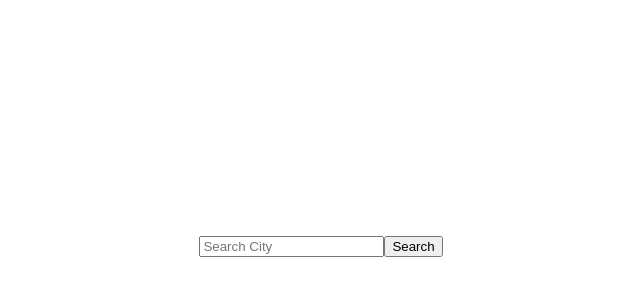
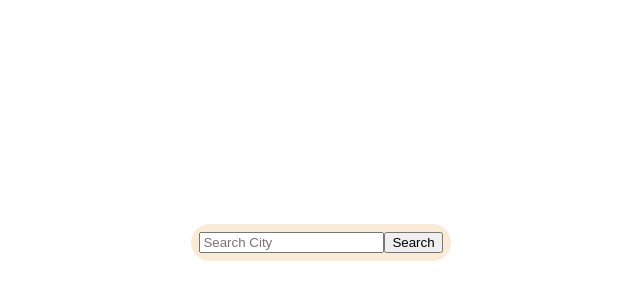
Before and after one commit to crixxcroxx/openWeather-app, a React (Create React App) app: page / in a window 1280 px wide. Shown: the part 154-454 px from the top of the page, without its empty margins (319-959 px from the left). Built offline with nearby package versions, Linux system fonts and the light colour scheme.

Commit message:
Add css to searchBox component

```diff
--- a/src/components/SearchBar/SearchBar.js
+++ b/src/components/SearchBar/SearchBar.js
@@ -11,6 +11,7 @@ export default function SearchBar(props) {
   }
 
   return (
+    <div className="search-box">
       <form className="search-bar" onSubmit={search}>
         <input
           type="text"
@@ -21,5 +22,6 @@ export default function SearchBar(props) {
         />
         <button>Search</button>
       </form>
+    </div>
   );
 }
--- a/src/components/SearchBar/searchBar.css
+++ b/src/components/SearchBar/searchBar.css
@@ -1,3 +1,13 @@
+.search-box {
+  display: grid;
+  place-items: center;
+
+  padding: 0.5rem;
+  margin-bottom: 0.5rem;
+  border-radius: var(--border-radius-main);
+  background-color: antiquewhite;
+}
+
 .search-bar {
   display: flex;
   flex-direction: column;
```
Lines whose indentation alone changed are shown as unchanged.
